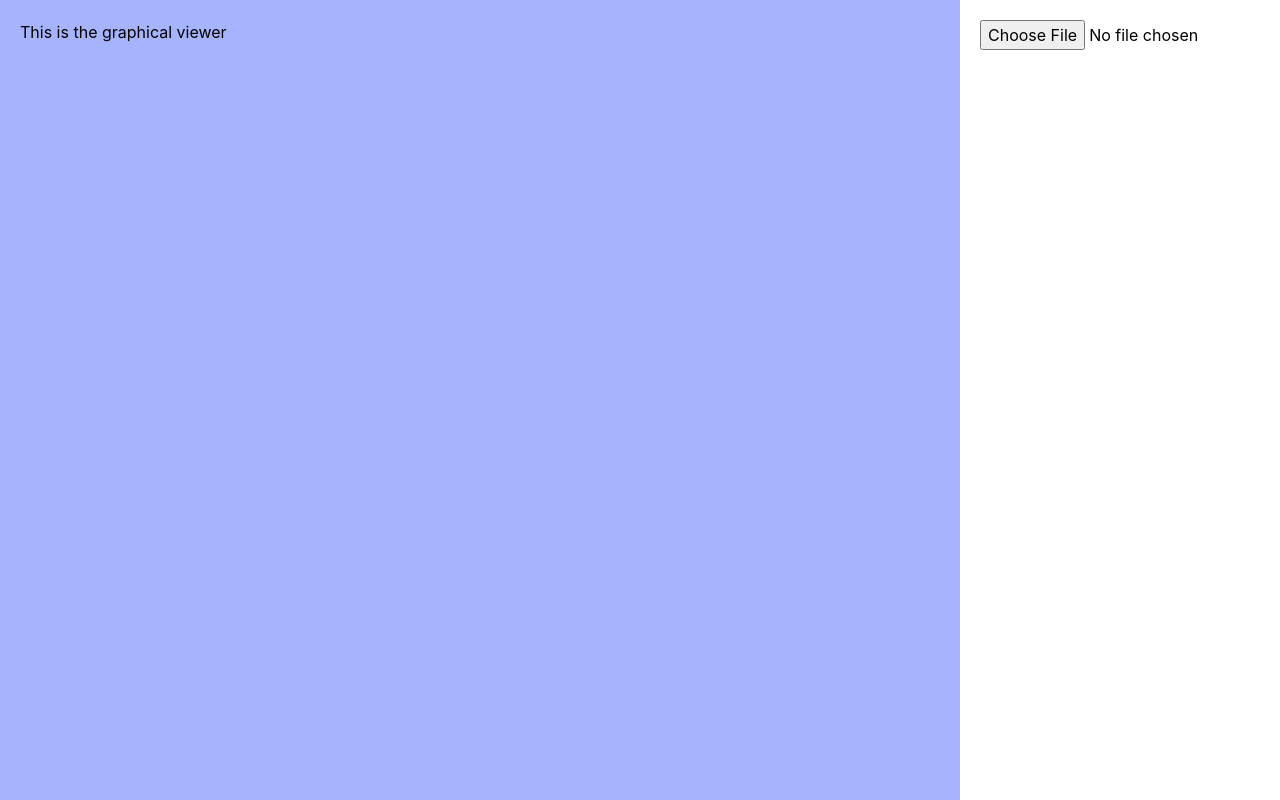
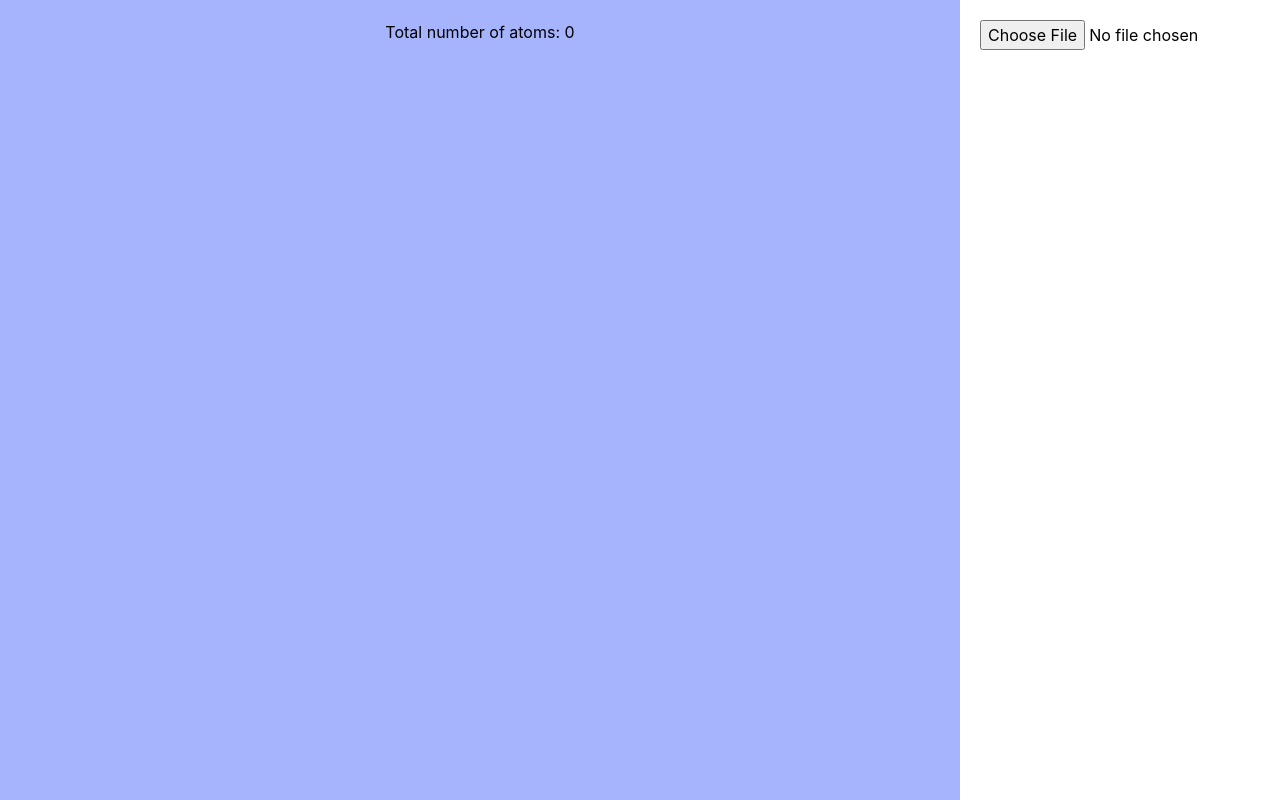
Before and after one commit to Mantelijo/bmol2D, a React (Create React App) app: page / in a window 1280 px wide. Built offline with nearby package versions, Linux system fonts and the light colour scheme.

Commit message:
wip, exploring react and d3 with typescript

```diff
--- a/package.json
+++ b/package.json
@@ -7,11 +7,14 @@
     "@testing-library/jest-dom": "^5.11.4",
     "@testing-library/react": "^11.1.0",
     "@testing-library/user-event": "^12.1.10",
+    "@types/d3": "^7.0.0",
     "@types/jest": "^26.0.15",
     "@types/node": "^12.0.0",
     "@types/react": "^17.0.0",
     "@types/react-dom": "^17.0.0",
     "autoprefixer": "9",
+    "d3": "^7.0.0",
+    "eslint-plugin-react-hooks": "^4.2.0",
     "postcss": "7",
     "react": "^17.0.2",
     "react-dom": "^17.0.2",
@@ -29,7 +32,8 @@
   "eslintConfig": {
     "extends": [
       "react-app",
-      "react-app/jest"
+      "react-app/jest",
+      "plugin:react-hooks/recommended"
     ]
   },
   "browserslist": {
--- a/src/App.tsx
+++ b/src/App.tsx
@@ -1,17 +1,19 @@
-import React from 'react';
+import React, { useState } from 'react';
 import { Viewer } from './components/Viewer';
 import { DataFetcher } from './components/DataFetcher';
+import { Atom } from './lib/format/atoms';
 
 function App() {
 
+  let [atoms, setAtom] = useState<Atom[]>([])
 
   return (
     <div className="w-full flex flex-row">
       <div className="w-9/12 bg-indigo-300 min-h-full h-screen">
-        <Viewer/>
+        <Viewer atoms={atoms}/>
       </div>
       <div className="w-3/12">
-        <DataFetcher/>
+        <DataFetcher atoms={atoms} setAtoms={setAtom}  />
       </div>
     </div>
   );
--- a/src/components/DataFetcher.tsx
+++ b/src/components/DataFetcher.tsx
@@ -1,10 +1,24 @@
-import React, { useState, ChangeEventHandler, ChangeEvent } from "react";
+import React, { useState, ChangeEventHandler, ChangeEvent, useEffect } from "react";
 import { PDBHandler } from "../lib/PDBHandler";
-import { PDBFile } from "../lib/format/atoms";
+import { Atom, PDBFile } from "../lib/format/atoms";
 
-export function DataFetcher(){
+type AtomsArray = Atom[]
 
+type Props = {
+    atoms: Atom[]
+    setAtoms: any
+}
+
+export function DataFetcher({atoms, setAtoms}: Props){
     const [pdb, setPDB] = useState<PDBFile |undefined>(undefined);
+
+    useEffect(()=>{
+        console.log("I have been started!");
+
+        return ()=>{
+            console.log("I have been deleted")
+        }
+    }, [])
 
     const handleFileChange: ChangeEventHandler<HTMLInputElement> = async (event: ChangeEvent)=>{
         console.log(event)
@@ -14,8 +28,14 @@ export function DataFetcher(){
             setPDB(
                 await new PDBHandler(f as File).readData()
             )
+
         }
     }
+    useEffect(()=>{
+        if(pdb?.atoms){
+            setAtoms((pdb as PDBFile).atoms)
+        }
+    })
 
     let pdbText: JSX.Element|undefined;
     if(pdb !== undefined && pdb.atoms.length > 0){
@@ -33,6 +53,11 @@ export function DataFetcher(){
                 <input type="file" onChange={handleFileChange}/>
             </div>
             {pdbText}
+            {(pdb !== undefined && pdb.atoms.length > 0)&&
+                <div>
+                    Number of atoms: {pdb.atoms.length}
+                </div>
+            }
         </div>
     );
 }
--- a/src/components/Viewer.tsx
+++ b/src/components/Viewer.tsx
@@ -1,9 +1,51 @@
-import React from "react";
+import React, { useEffect } from "react";
+import * as d3 from 'd3'
+import { Atom } from "../lib/format/atoms";
 
-export function Viewer() {
+type Props = {
+    atoms: Atom[]
+}
+
+export function Viewer({atoms}: Props) {
+
+    let ref = React.createRef<SVGSVGElement>()
+
+    function initD3(){
+        if(!ref){
+            return;
+        }
+
+        console.log("Atoms were recalculated: ", atoms.length)
+
+        // Width and height of svg
+        const [w, h] = [500,500];
+
+        const x = atoms.map(a=>a.coords.x)
+        const y = atoms.map(a=>a.coords.y)
+        const z = atoms.map(a=>a.coords.z)
+
+        let scale = d3.scaleLinear([d3.min(x), d3.max(x)])
+
+        let barWidth = w/x.length;
+        d3.select(ref.current)
+            .attr('width', w)
+            .attr('height', h)
+            .selectAll('rect')
+            .data(x)
+            .enter()
+                .append('rect')
+                .attr('y', (d:number)=>w-d)
+                .attr('height', (d)=>d)
+                .attr('width', barWidth)
+                .attr('x', (d, nth)=>barWidth*nth)
+    }
+
+    useEffect(initD3, [atoms])
+
     return (
-        <div className="p-5">
-            This is the graphical viewer
+        <div className="p-5 flex items-center flex-col">
+            <div>Total number of atoms: {atoms.length}</div>
+            <svg ref={ref}></svg>
         </div>
     );
 }
```
Also changed, not shown: src/lib/PDBHandler.ts (+8 -0 lines), 2 other files (tests, documents, lock files or other folders).
